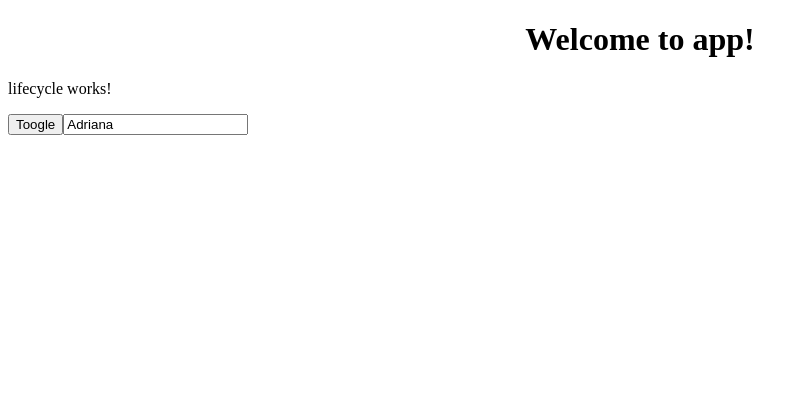
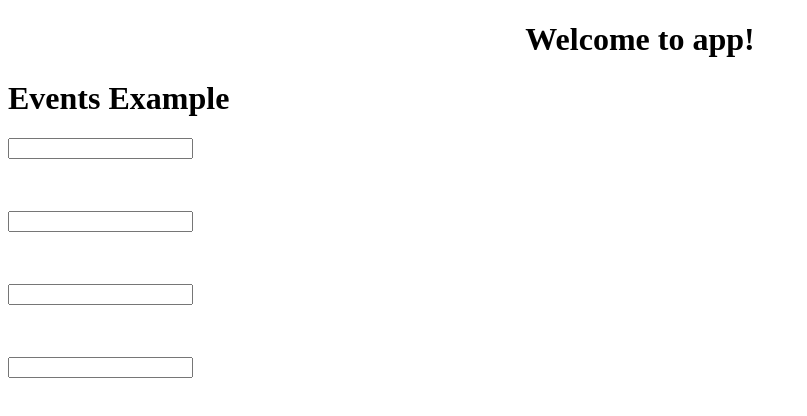
Before and after one commit to FernandoArellano/angular5, an Angular app: page /output in a window 1280 px wide. Shown: the top 416 px of the page, without its empty margins (0-807 px from the left). Built offline with nearby package versions, Linux system fonts and the light colour scheme.

Commit message:
Practice 17. events

```diff
--- a/src/app/app.component.html
+++ b/src/app/app.component.html
@@ -41,4 +41,6 @@
 
 <!--<app-directive-example></app-directive-example>-->
 
-<app-lifecycle></app-lifecycle>
+<!--<app-lifecycle></app-lifecycle>-->
+
+<app-event-example></app-event-example>
--- a/src/app/app.module.ts
+++ b/src/app/app.module.ts
@@ -22,6 +22,7 @@ import { ObserversExampleComponent } from './directives/observers-example/observ
 import { DirectiveExampleComponent } from './directives/directive-example/directive-example.component';
 import { Directive2Directive } from './directives/directive2-example/directive2.directive';
 import { LifecycleComponent } from './directives/lifecycle/lifecycle.component';
+import { EventExampleComponent } from './directives/event-example/event-example.component';
 
 const appRoutes: Routes = [
   {path: 'ngForExample/:param', component: NgForExampleComponent},
@@ -50,6 +51,7 @@ const appRoutes: Routes = [
     DirectiveExampleComponent,
     Directive2Directive,
     LifecycleComponent,
+    EventExampleComponent,
   ],
   imports: [
     BrowserModule,
--- /dev/null
+++ b/src/app/directives/event-example/event-example.component.html
@@ -0,0 +1,17 @@
+<h1>Events Example</h1>
+<input (keyup)="onKey($event)">
+<p>{{values}}</p>
+<br>
+<br>
+<input #box (keyup)="0">
+<p>{{box.value}}</p>
+
+<br>
+<br>
+<input #box2 (keyup)="onKey2(box2.value)">
+<p>{{values2}}</p>
+
+<br>
+<br>
+<input #box3 (keyup.enter)="onEnterFer(box3.value)" (blur)="clearBox()">
+<p>{{values3}}</p>
--- /dev/null
+++ b/src/app/directives/event-example/event-example.component.ts
@@ -0,0 +1,36 @@
+import { Component, OnInit } from '@angular/core';
+
+@Component({
+  selector: 'app-event-example',
+  templateUrl: './event-example.component.html',
+  styleUrls: ['./event-example.component.css']
+})
+export class EventExampleComponent implements OnInit {
+
+  values = '';
+  values2 = '';
+  values3 = '';
+  emptyString = '';
+
+  constructor() { }
+
+  ngOnInit() {
+  }
+
+  onKey(event: any) {
+    this.values += event.target.value + ' | ';
+  }
+
+  onKey2(value: string) {
+    this.values2 += value + ' | ';
+  }
+
+  onEnterFer(value: string) {
+    console.log(value);
+    this.values3 = value;
+  }
+
+  clearBox() {
+    this.values3 = this.emptyString;
+  }
+}
```
Also changed, not shown: src/app/directives/event-example/event-example.component.css (added), 2 other files (tests, documents, lock files or other folders).
